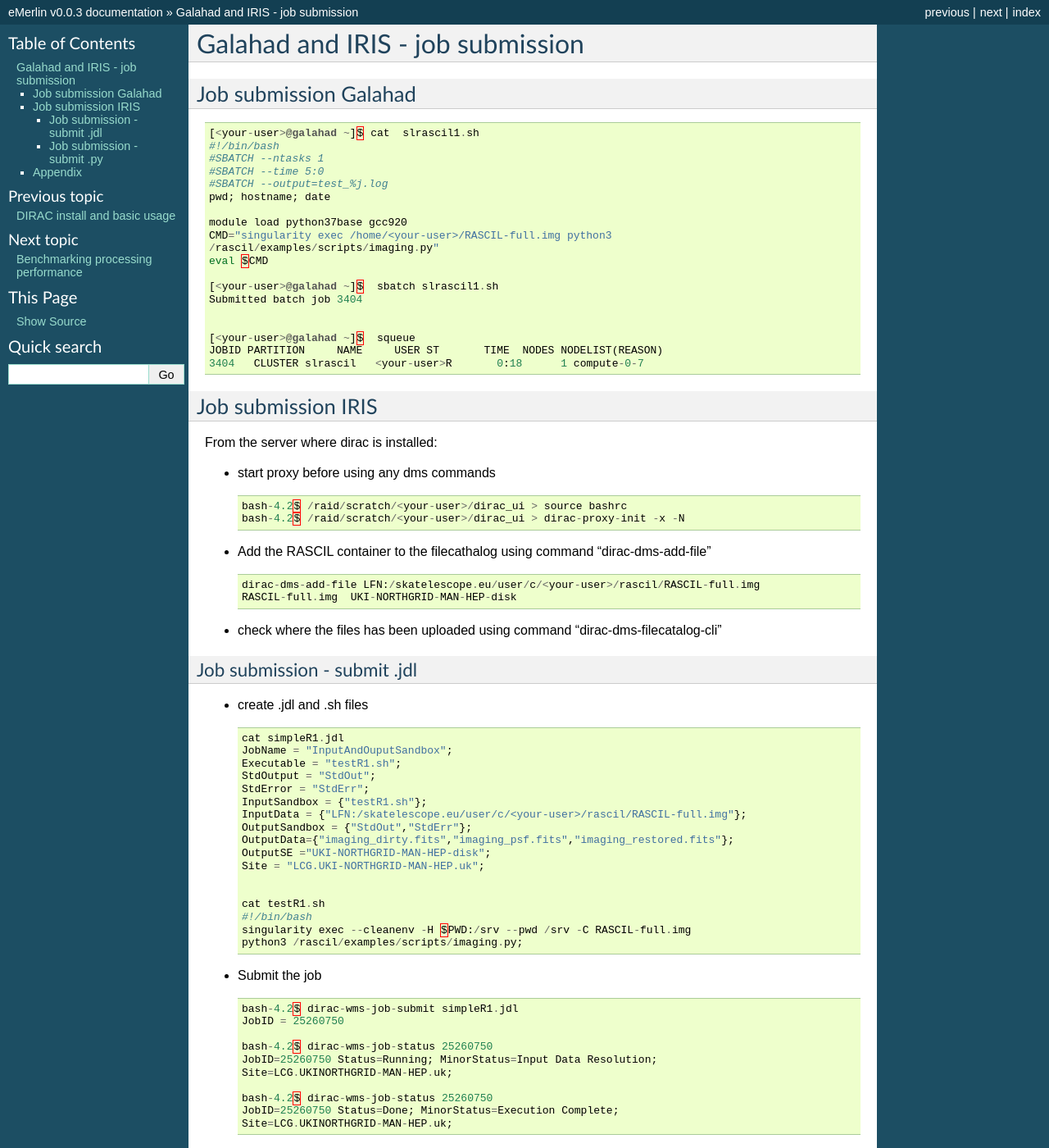
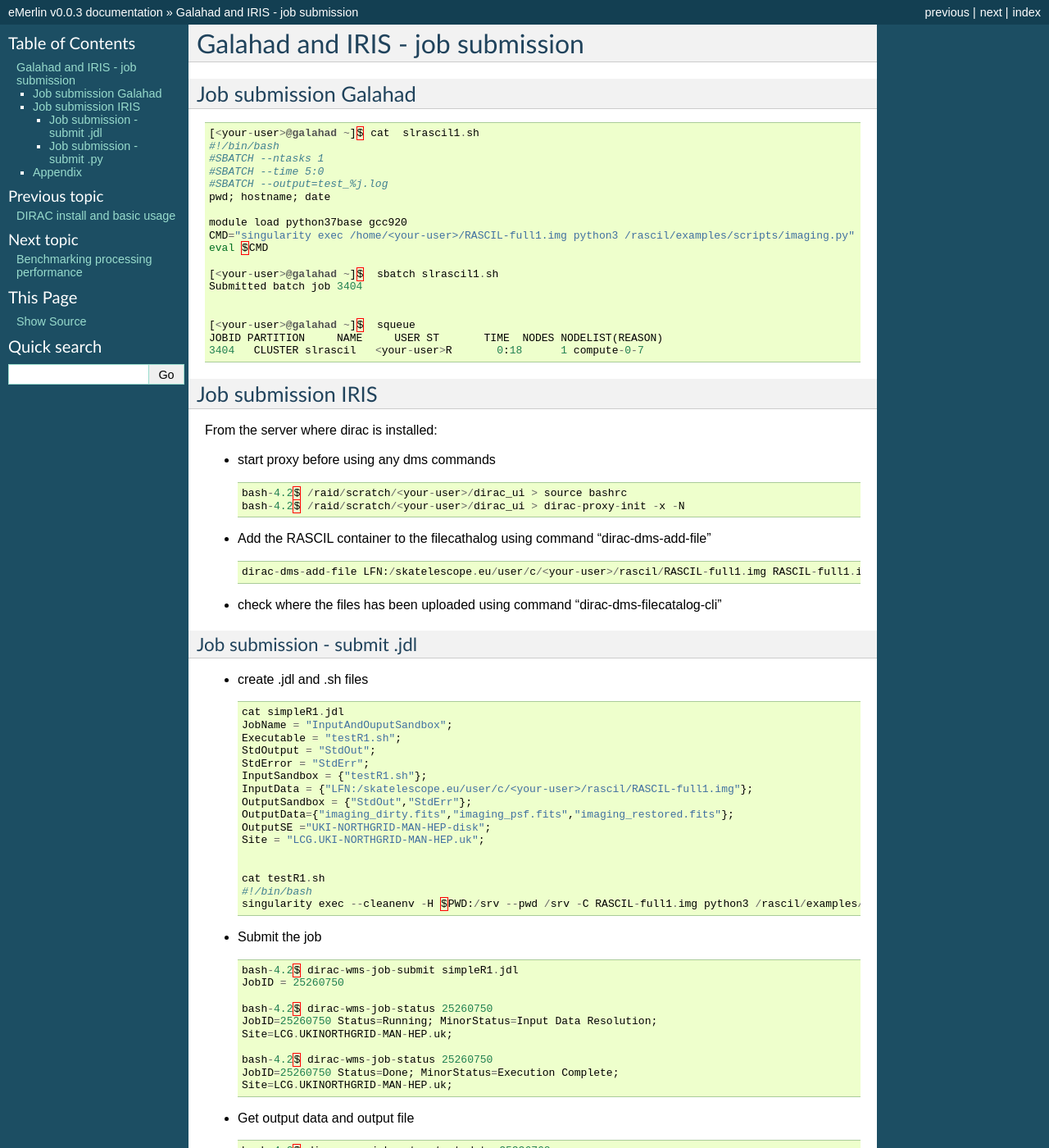
Before and after one commit to cimpan91/Docs, a Sphinx documentation site: the page built from Docs/RASCIL.rst, in a window 1280 px wide and 1400 px high. Shown: the whole window at 82% size. Built offline with Sphinx 7.4.7, drawn with Linux system fonts in a browser that asks for light colours; some of the changed text lies outside the part shown.

Commit message:
Update RASCIL.rst

```diff
--- a/Docs/RASCIL.rst
+++ b/Docs/RASCIL.rst
@@ -17,8 +17,7 @@ Job submission Galahad
    pwd; hostname; date
 
    module load python37base gcc920
-   CMD="singularity exec /home/<your-user>/RASCIL-full.img python3
-   /rascil/examples/scripts/imaging.py"
+   CMD="singularity exec /home/<your-user>/RASCIL-full1.img python3 /rascil/examples/scripts/imaging.py"
    eval $CMD
 
    [<your-user>@galahad ~]$  sbatch slrascil1.sh
@@ -46,8 +45,7 @@ From the server where dirac is installed:
 
    .. code:: python
 
-      dirac-dms-add-file LFN:/skatelescope.eu/user/c/<your-user>/rascil/RASCIL-full.img
-      RASCIL-full.img  UKI-NORTHGRID-MAN-HEP-disk
+      dirac-dms-add-file LFN:/skatelescope.eu/user/c/<your-user>/rascil/RASCIL-full1.img RASCIL-full1.img  UKI-NORTHGRID-MAN-HEP-disk
 
 -  check where the files has been uploaded using command
    "dirac-dms-filecatalog-cli"
@@ -66,7 +64,7 @@ Job submission - submit .jdl
       StdOutput = "StdOut";
       StdError = "StdErr";
       InputSandbox = {"testR1.sh"};
-      InputData = {"LFN:/skatelescope.eu/user/c/<your-user>/rascil/RASCIL-full.img"};
+      InputData = {"LFN:/skatelescope.eu/user/c/<your-user>/rascil/RASCIL-full1.img"};
       OutputSandbox = {"StdOut","StdErr"};
       OutputData={"imaging_dirty.fits","imaging_psf.fits","imaging_restored.fits"};
       OutputSE ="UKI-NORTHGRID-MAN-HEP-disk";
@@ -75,8 +73,7 @@ Job submission - submit .jdl
 
       cat testR1.sh
       #!/bin/bash
-      singularity exec --cleanenv -H $PWD:/srv --pwd /srv -C RASCIL-full.img
-      python3 /rascil/examples/scripts/imaging.py;
+      singularity exec --cleanenv -H $PWD:/srv --pwd /srv -C RASCIL-full1.img python3 /rascil/examples/scripts/imaging.py;
 
 -  Submit the job
 
@@ -149,7 +146,7 @@ Job submission - submit .py
       j = Job(stdout='StdOut', stderr='StdErr')
       j.setName('TestJob')
       j.setInputSandbox(["testR1py.sh"])
-      j.setInputData(['LFN:/skatelescope.eu/user/c/<your-user>/rascil/RASCILfull.img'])
+      j.setInputData(['LFN:/skatelescope.eu/user/c/<your-user>/rascil/RASCIL-full1.img'])
       j.setOutputSandbox(['StdOut','StdErr'])
       j.setOutputData(['imaging_dirty.fits','imaging_psf.fits','imaging_restored.fits'],
       outputSE='UKI-NORTHGRID-MAN-HEP-disk')
@@ -160,8 +157,7 @@ Job submission - submit .py
 
       bash-4.2$ cat testR1py.sh
       #!/bin/bash
-      singularity exec --cleanenv -H $PWD:/srv --pwd /srv -C RASCIL-full1.img
-      python3 /rascil/examples/scripts/imaging.py
+      singularity exec --cleanenv -H $PWD:/srv --pwd /srv -C RASCIL-full1.img python3 /rascil/examples/scripts/imaging.py
 
 -  Submitting the job
 
```
